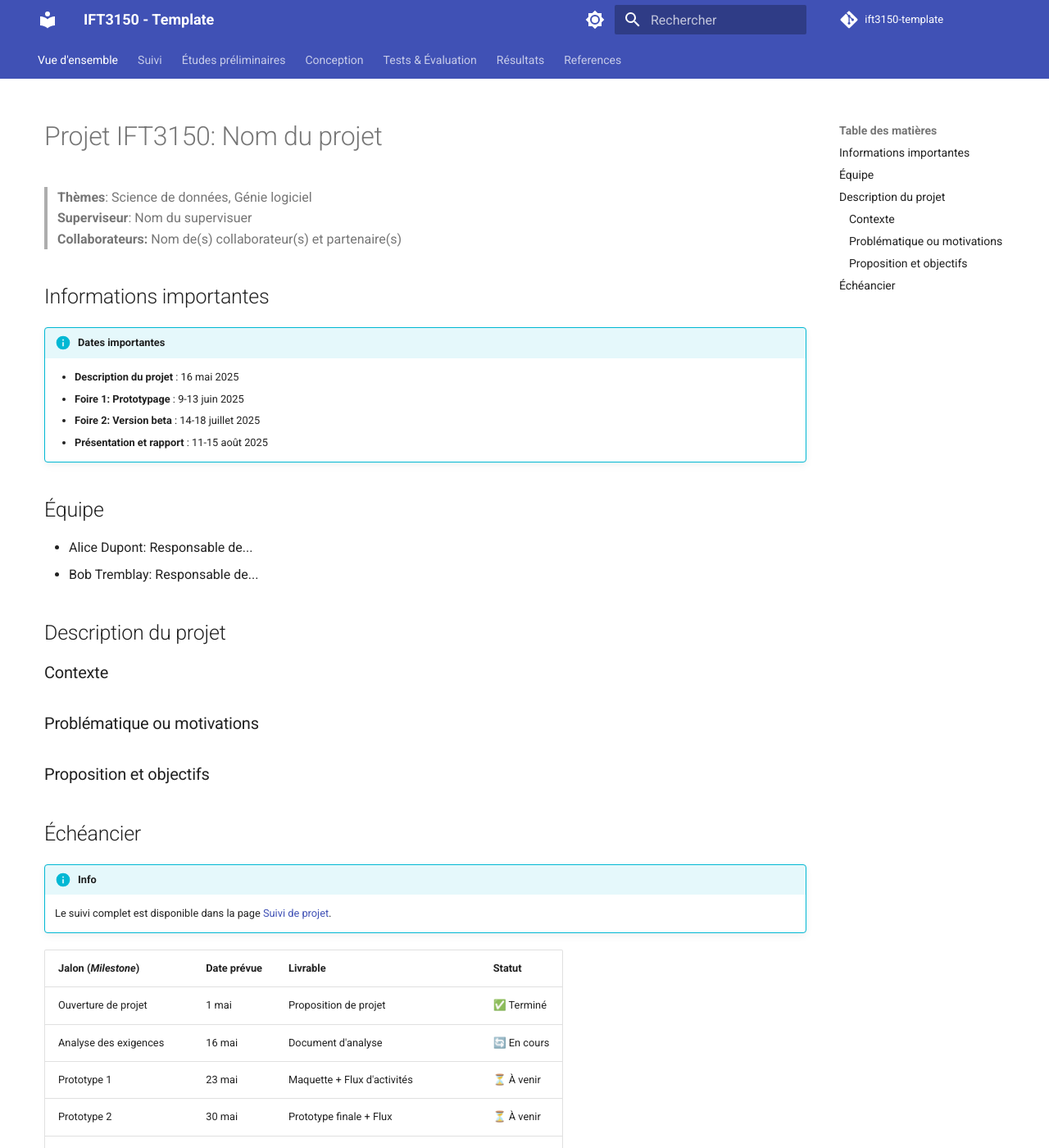
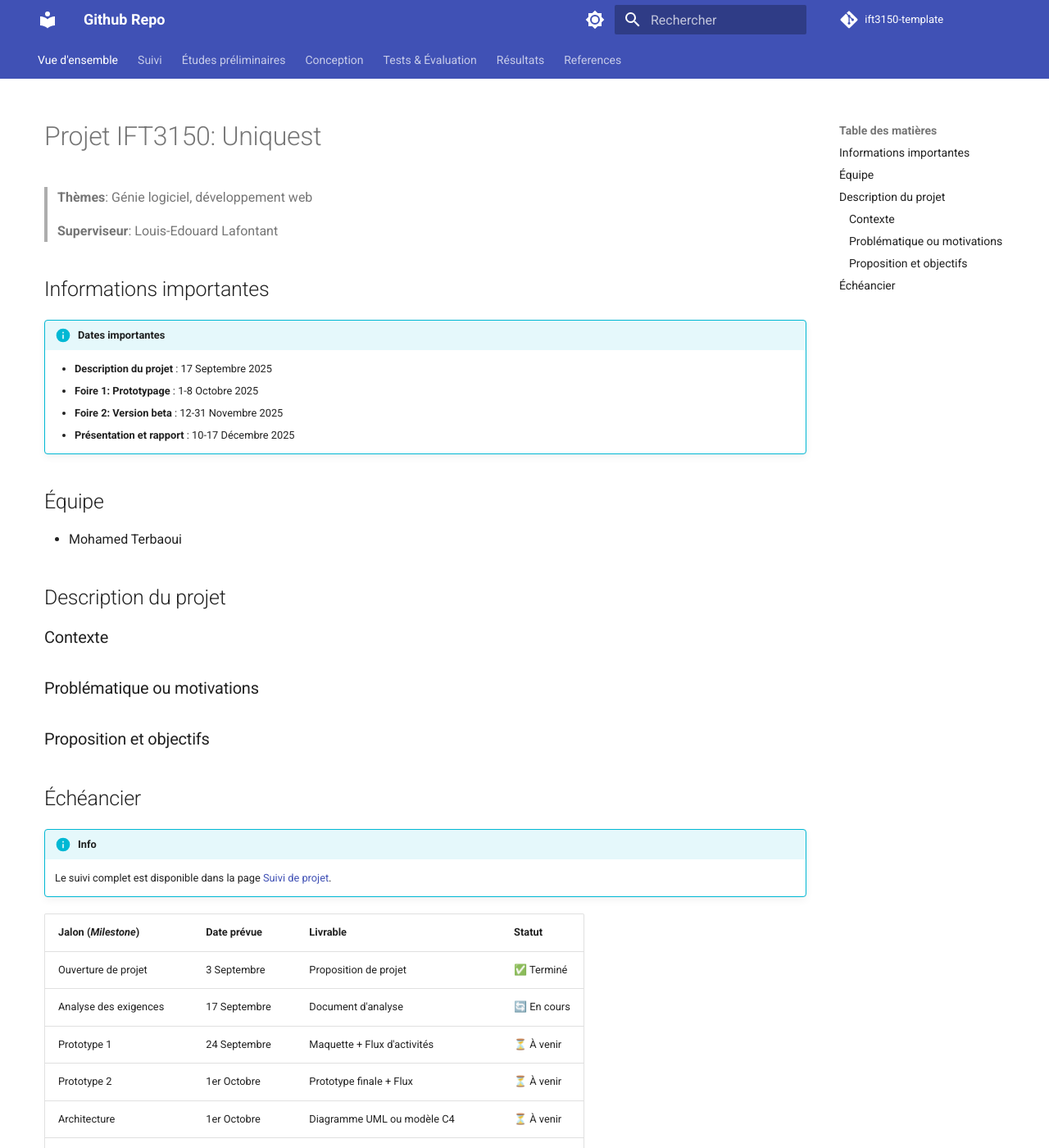
Before and after one commit to udem-diro/atrium, an MkDocs documentation site: the page built from docs/index.md, in a window 1280 px wide and 1400 px high. Shown: the whole window at 82% size. Built offline with MkDocs 1.6.1 and Material for MkDocs 9.7.7, drawn with Linux system fonts in a browser that asks for light colours; comment, search, counter and statistics services are not loaded; some of the changed text lies outside the part shown.

Commit message:
Added information in vue d'ensemble

```diff
--- a/docs/index.md
+++ b/docs/index.md
@@ -1,21 +1,21 @@
-# Projet IFT3150: Nom du projet
+# Projet IFT3150: Uniquest
 
-> **Thèmes**: Science de données, Génie logiciel
-> **Superviseur**: Nom du supervisuer
-> **Collaborateurs:** Nom de(s) collaborateur(s) et partenaire(s)
+> **Thèmes**: Génie logiciel, développement web
+
+> **Superviseur**: Louis-Edouard Lafontant
 
 ## Informations importantes
 
 !!! info "Dates importantes"
-    - **Description du projet** : 16 mai 2025
-    - **Foire 1: Prototypage** : 9-13 juin 2025
-    - **Foire 2: Version beta** : 14-18 juillet 2025
-    - **Présentation et rapport** : 11-15 août 2025
+
+    - **Description du projet** : 17 Septembre 2025
+    - **Foire 1: Prototypage** : 1-8 Octobre 2025
+    - **Foire 2: Version beta** : 12-31 Novembre 2025
+    - **Présentation et rapport** : 10-17 Décembre 2025
 
 ## Équipe
 
-- Alice Dupont: Responsable de...
-- Bob Tremblay: Responsable de...
+- Mohamed Terbaoui
 
 ## Description du projet
 
@@ -25,24 +25,23 @@
 
 ### Proposition et objectifs
 
-
 ## Échéancier
 
 !!! info
     Le suivi complet est disponible dans la page [Suivi de projet](suivi.md).
 
-| Jalon (*Milestone*)            | Date prévue   | Livrable                            | Statut      |
-|--------------------------------|---------------|-------------------------------------|-------------|
-| Ouverture de projet            | 1 mai         | Proposition de projet               | ✅ Terminé  |
-| Analyse des exigences          | 16 mai        | Document d'analyse                  | 🔄 En cours |
-| Prototype 1                    | 23 mai        | Maquette + Flux d'activités         | ⏳ À venir  |
-| Prototype 2                    | 30 mai        | Prototype finale + Flux             | ⏳ À venir  |
-| Architecture                   | 30 mai        | Diagramme UML ou modèle C4          | ⏳ À venir  |
-| Modèle de donneés              | 6 juin        | Diagramme UML ou entité-association | ⏳ À venir  |
-| Revue de conception            | 6 juin        | Feedback encadrant + ajustements    | ⏳ À venir  |
-| Implémentation v1              | 20 juin       | Application v1                      | ⏳ À venir  |
-| Implémentation v2 + tests      | 11 juillet    | Application v2 + Tests              | ⏳ À venir  |
-| Implémentation v3              | 1er août      | Version finale                      | ⏳ À venir  |
-| Tests                          | 11-31 juillet | Plan + Résultats intermédiaires     | ⏳ À venir  |
-| Évaluation finale              | 8 août        | Analyse des résultats + Discussion  | ⏳ À venir  |
-| Présentation + Rapport         | 15 août       | Présentation + Rapport              | ⏳ À venir  |
+| Jalon (_Milestone_)       | Date prévue    | Livrable                            | Statut      |
+| ------------------------- | -------------- | ----------------------------------- | ----------- |
+| Ouverture de projet       | 3 Septembre    | Proposition de projet               | ✅ Terminé  |
+| Analyse des exigences     | 17 Septembre   | Document d'analyse                  | 🔄 En cours |
+| Prototype 1               | 24 Septembre   | Maquette + Flux d'activités         | ⏳ À venir  |
+| Prototype 2               | 1er Octobre    | Prototype finale + Flux             | ⏳ À venir  |
+| Architecture              | 1er Octobre    | Diagramme UML ou modèle C4          | ⏳ À venir  |
+| Modèle de donneés         | 8 Octobre      | Diagramme UML ou entité-association | ⏳ À venir  |
+| Revue de conception       | 8 Octobre      | Feedback encadrant + ajustements    | ⏳ À venir  |
+| Implémentation v1         | 22 Octobre     | Application v1                      | ⏳ À venir  |
+| Implémentation v2 + tests | 12 Novembre    | Application v2 + Tests              | ⏳ À venir  |
+| Implémentation v3         | 3 Décembre     | Version finale                      | ⏳ À venir  |
+| Tests                     | 12-31 Novembre | Plan + Résultats intermédiaires     | ⏳ À venir  |
+| Évaluation finale         | 10 Décembre    | Analyse des résultats + Discussion  | ⏳ À venir  |
+| Présentation + Rapport    | 17 Décembre    | Présentation + Rapport              | ⏳ À venir  |
--- a/mkdocs.yml
+++ b/mkdocs.yml
@@ -1,4 +1,4 @@
-site_name: IFT3150 - Template
+site_name: Github Repo
 site_description: Template de site web pour le cours IFT3150
 site_author: Louis-Edouard Lafontant
 site_url: https://ift3150-template.github.io
@@ -35,7 +35,7 @@ theme:
     text: Roboto
     code: Roboto Mono
 
-copyright: "&copy; 2025 <b>DIRO</b> &ndash; Template pour le cours IFT3150/IFT4055 <br>Département d'informatique et de recherche opérationnelle <br>Université de Montréal"
+copyright: "&copy; 2025 <b>DIRO</b><br>Département d'informatique et de recherche opérationnelle <br>Université de Montréal"
 
 repo_name: ift3150-template
 repo_url: https://github.com/ift3150-template/ift3150-template.github.io
@@ -69,7 +69,6 @@ plugins:
   - search
   - mermaid2
 
-
 extra_css:
   - css/no-sidebar.css
 
```
